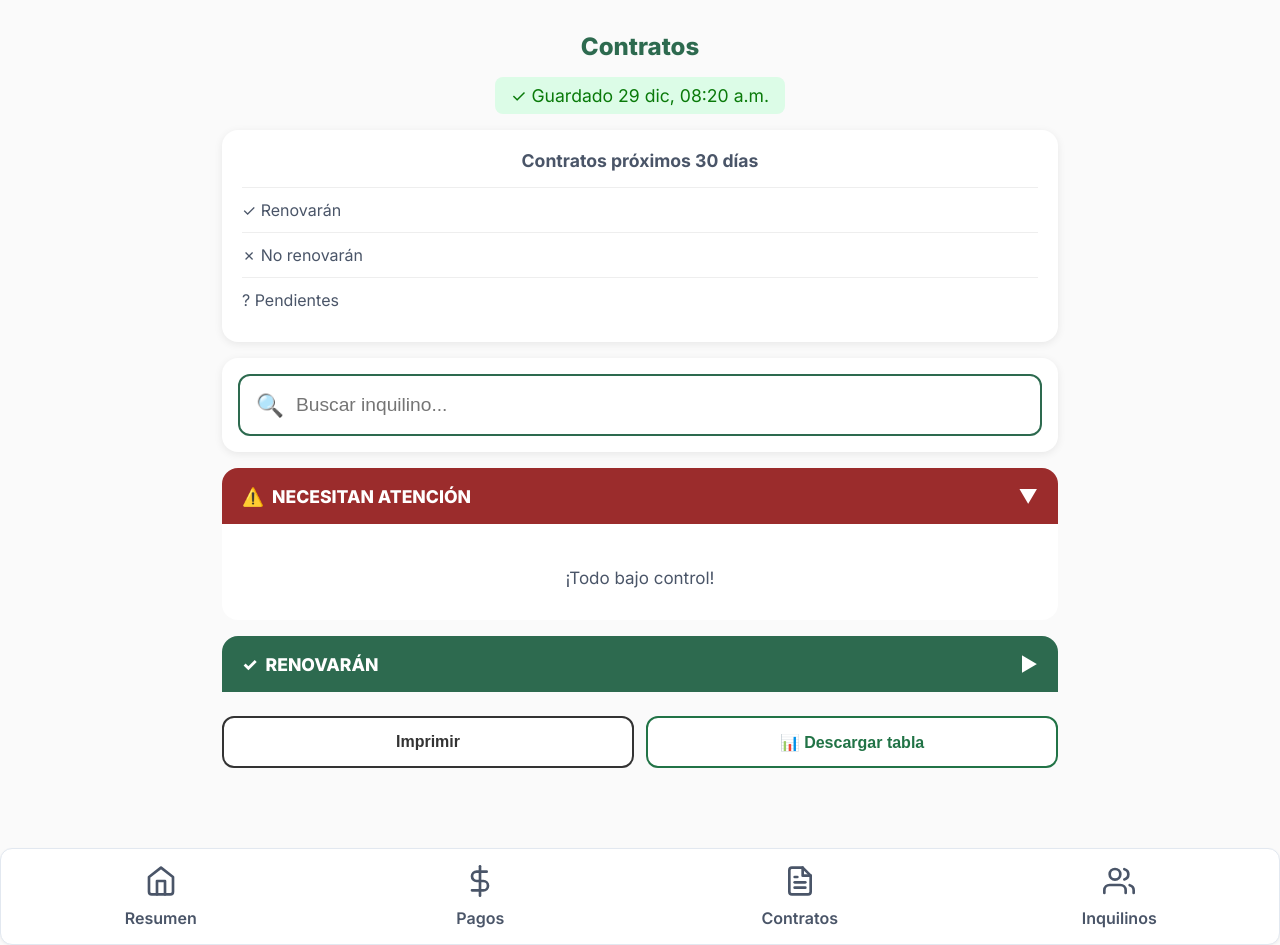
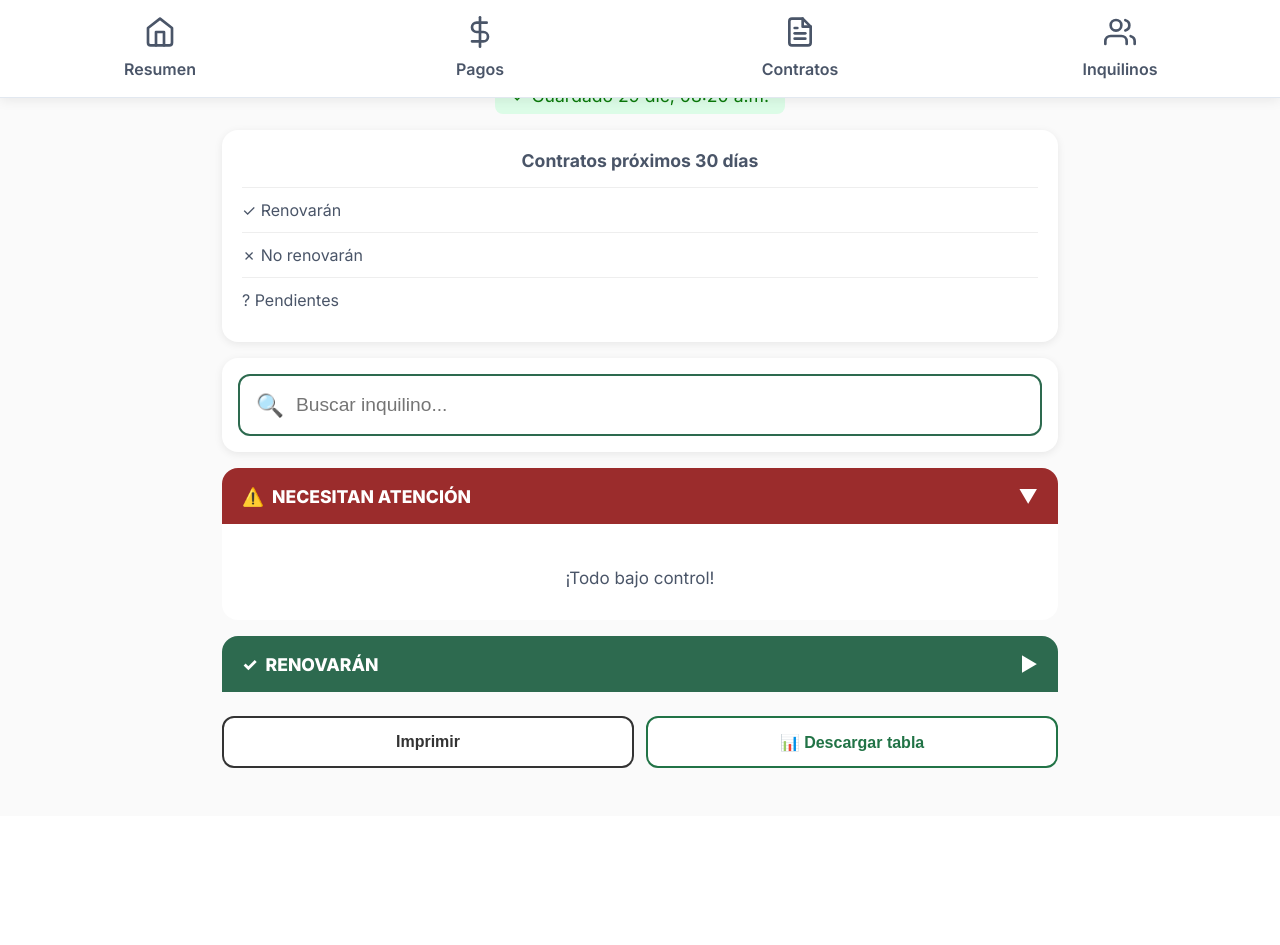
Before and after one commit to zelmag/rentas-claras, a Flask app: template rentas-claras/templates/contratos.html in a window 1280 px wide. After the commit the page ends 768 px from the top, so only its background shows below. Run offline with Flask 3, Linux system fonts and the light colour scheme; the template is opened without the code that fills it, so the values that code supplies are empty; parts of the project's set-up code (start-up, migrations or seed data) failed here and were passed over; some libraries are stand-ins or nearby versions.

Commit message:
Move nav bar to top on desktop, keep at bottom on mobile

```diff
--- a/rentas-claras/templates/base.html
+++ b/rentas-claras/templates/base.html
@@ -153,25 +153,30 @@
             }
         }
 
-        /* Desktop responsive - inline nav */
+        /* Desktop responsive - top nav */
         @media (min-width: 1024px) {
             .bottom-nav {
-                position: relative;
-                margin-top: 32px;
-                border-radius: var(--radius-md);
-                box-shadow: 0 1px 3px rgba(0,0,0,0.05);
-                border: 1px solid var(--border);
+                position: fixed;
+                top: 0;
+                bottom: auto;
+                border-top: none;
+                border-bottom: 1px solid var(--border);
+                box-shadow: 0 2px 12px rgba(0,0,0,0.08);
+                padding-top: env(safe-area-inset-top, 0px);
+                padding-bottom: 0;
             }
             .nav-item {
                 padding: 16px 12px;
                 font-size: 1rem;
                 border-top: none;
+                border-bottom: 3px solid transparent;
                 margin-top: 0;
+                margin-bottom: -1px;
                 gap: 6px;
             }
             .nav-item.active {
-                border-radius: var(--radius-md);
                 border-top: none;
+                border-bottom-color: var(--green);
             }
             .nav-icon {
                 font-size: 1.8rem;
@@ -179,6 +184,11 @@
             .nav-icon svg {
                 width: 32px;
                 height: 32px;
+            }
+
+            /* Add top padding to body to prevent content from being hidden behind fixed top nav */
+            body {
+                padding-top: 80px;
             }
         }
     </style>
```
